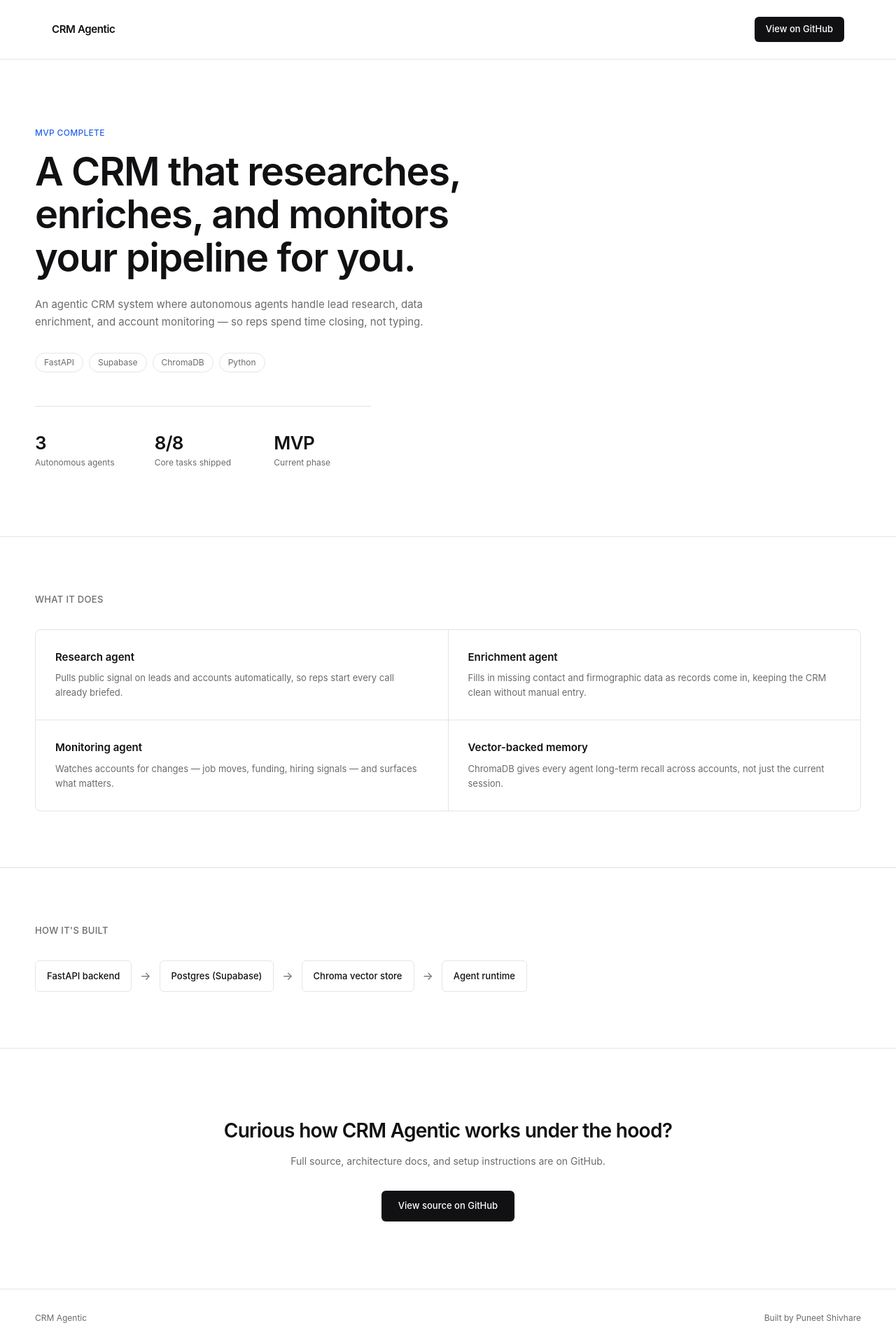
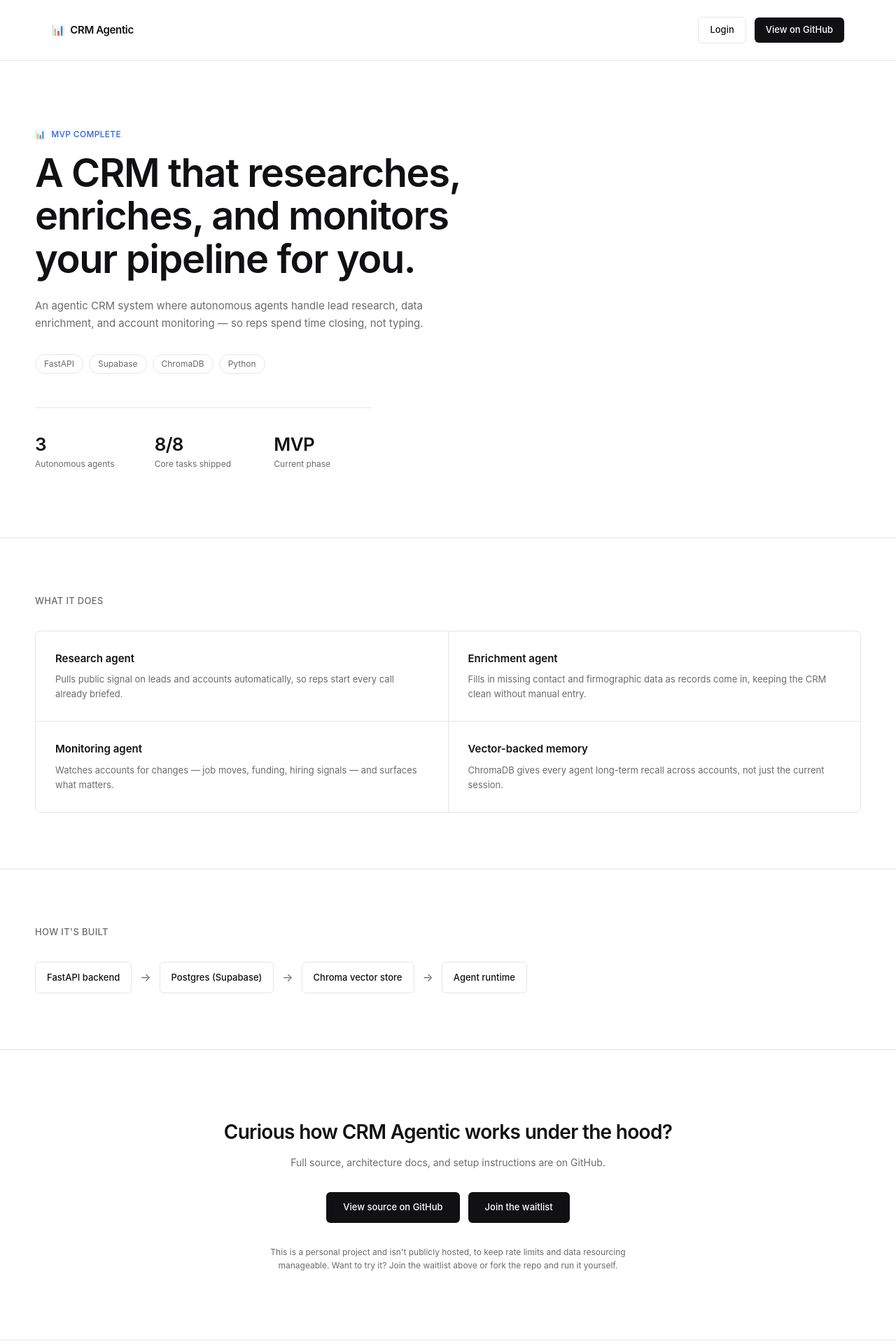
Before and after one commit to Puneetshivhare/crm-agentic-ui, a Next.js app: page / in a window 1280 px wide. Shown: the top 1920 px of the page at 70% size. Built offline with nearby package versions, Linux system fonts and the light colour scheme.

Commit message:
Add waitlist modal, icon in hero/nav

```diff
--- a/components/CTA.tsx
+++ b/components/CTA.tsx
@@ -1,4 +1,5 @@
 import { content } from "@/content";
+import WaitlistButton from "./WaitlistButton";
 
 export default function CTA() {
   return (
@@ -10,14 +11,22 @@ export default function CTA() {
         <p className="mx-auto mt-3 max-w-[480px] text-[14px] text-mute">
           Full source, architecture docs, and setup instructions are on GitHub.
         </p>
+        <div className="mt-8 flex flex-wrap items-center justify-center gap-3">
           <a
             href={content.githubUrl}
             target="_blank"
             rel="noreferrer"
-          className="mt-8 inline-block rounded-md bg-ink px-6 py-3 text-[13px] font-medium text-white transition-transform duration-300 ease-out hover:scale-[1.04]"
+            className="rounded-md bg-ink px-6 py-3 text-[13px] font-medium text-white transition-transform duration-300 ease-out hover:scale-[1.04]"
           >
             View source on GitHub
           </a>
+          <WaitlistButton label="Join the waitlist" variant="cta" />
+        </div>
+        <p className="mx-auto mt-8 max-w-[520px] text-[12px] leading-relaxed text-mute">
+          This is a personal project and isn&apos;t publicly hosted, to keep rate limits and
+          data resourcing manageable. Want to try it? Join the waitlist above or fork the repo
+          and run it yourself.
+        </p>
       </div>
     </section>
   );
--- a/components/Hero.tsx
+++ b/components/Hero.tsx
@@ -13,8 +13,9 @@ export default function Hero() {
           initial={{ opacity: 0, y: 8 }}
           animate={{ opacity: 1, y: 0 }}
           transition={{ duration: 0.5, ease }}
-          className="mb-4 text-[12px] font-medium uppercase tracking-wide text-amber"
+          className="mb-4 flex items-center gap-2 text-[12px] font-medium uppercase tracking-wide text-amber"
         >
+          <span aria-hidden>{content.icon}</span>
           {content.status}
         </motion.p>
         <motion.h1
--- a/components/Nav.tsx
+++ b/components/Nav.tsx
@@ -1,12 +1,16 @@
 import { content } from "@/content";
+import WaitlistButton from "./WaitlistButton";
 
 export default function Nav() {
   return (
     <header className="sticky top-0 z-50 border-b border-line bg-white/80 backdrop-blur">
       <div className="mx-auto flex max-w-content items-center justify-between px-6 py-6">
-        <span className="text-[15px] font-semibold tracking-tight">
+        <span className="flex items-center gap-2 text-[15px] font-semibold tracking-tight">
+          <span aria-hidden>{content.icon}</span>
           {content.projectName}
         </span>
+        <div className="flex items-center gap-3">
+          <WaitlistButton label="Login" variant="nav" />
           <a
             href={content.githubUrl}
             target="_blank"
@@ -16,6 +20,7 @@ export default function Nav() {
             View on GitHub
           </a>
         </div>
+      </div>
     </header>
   );
 }
--- /dev/null
+++ b/components/WaitlistButton.tsx
@@ -0,0 +1,124 @@
+"use client";
+
+import { useState, FormEvent } from "react";
+import { content } from "@/content";
+
+// Shared Formspree form for all project waitlists — submissions are tagged
+// with the project name via a hidden field. Replace with your own endpoint
+// from https://formspree.io once created.
+const FORMSPREE_ENDPOINT = "https://formspree.io/f/REPLACE_ME";
+
+export default function WaitlistButton({
+  label = "Login",
+  variant = "nav",
+}: {
+  label?: string;
+  variant?: "nav" | "cta";
+}) {
+  const [open, setOpen] = useState(false);
+  const [status, setStatus] = useState<"idle" | "sending" | "sent">("idle");
+  const [name, setName] = useState("");
+  const [email, setEmail] = useState("");
+
+  async function handleSubmit(e: FormEvent) {
+    e.preventDefault();
+    setStatus("sending");
+    try {
+      await fetch(FORMSPREE_ENDPOINT, {
+        method: "POST",
+        headers: {
+          Accept: "application/json",
+          "Content-Type": "application/json",
+        },
+        body: JSON.stringify({ name, email, project: content.projectName }),
+      });
+    } catch {
+      // Fail silently — the visitor still gets a confirmation either way.
+    }
+    setStatus("sent");
+  }
+
+  const triggerClass =
+    variant === "nav"
+      ? "rounded-md border border-line px-4 py-2 text-[13px] font-medium text-ink transition-transform duration-300 ease-out hover:scale-[1.04]"
+      : "inline-block rounded-md bg-ink px-6 py-3 text-[13px] font-medium text-white transition-transform duration-300 ease-out hover:scale-[1.04]";
+
+  return (
+    <>
+      <button onClick={() => setOpen(true)} className={triggerClass}>
+        {label}
+      </button>
+
+      {open && (
+        <div
+          className="fixed inset-0 z-[100] flex items-center justify-center bg-ink/40 px-6"
+          onClick={() => setOpen(false)}
+        >
+          <div
+            className="w-full max-w-[420px] rounded-lg bg-white p-8 shadow-xl"
+            onClick={(e) => e.stopPropagation()}
+          >
+            {status === "sent" ? (
+              <>
+                <p className="text-[16px] font-semibold">You&apos;re on the list.</p>
+                <p className="mt-2 text-[13px] leading-relaxed text-mute">
+                  Thanks — I&apos;ll reach out when there&apos;s a slot to try{" "}
+                  {content.projectName}.
+                </p>
+                <button
+                  onClick={() => setOpen(false)}
+                  className="mt-6 rounded-md bg-ink px-4 py-2 text-[13px] font-medium text-white"
+                >
+                  Close
+                </button>
+              </>
+            ) : (
+              <>
+                <p className="text-[16px] font-semibold">Join the waitlist</p>
+                <p className="mt-2 text-[13px] leading-relaxed text-mute">
+                  This is a personal project and isn&apos;t publicly hosted (rate limits + data
+                  resourcing). Leave your email and I&apos;ll reach out — or fork the repo and
+                  run it yourself.
+                </p>
+                <form onSubmit={handleSubmit} className="mt-5 space-y-3">
+                  <input
+                    required
+                    type="text"
+                    placeholder="Name"
+                    value={name}
+                    onChange={(e) => setName(e.target.value)}
+                    className="w-full rounded-md border border-line px-3 py-2 text-[13px] outline-none focus:border-ink"
+                  />
+                  <input
+                    required
+                    type="email"
+                    placeholder="Email"
+                    value={email}
+                    onChange={(e) => setEmail(e.target.value)}
+                    className="w-full rounded-md border border-line px-3 py-2 text-[13px] outline-none focus:border-ink"
+                  />
+                  <div className="flex gap-2 pt-1">
+                    <button
+                      type="submit"
+                      disabled={status === "sending"}
+                      className="flex-1 rounded-md bg-ink px-4 py-2 text-[13px] font-medium text-white disabled:opacity-60"
+                    >
+                      {status === "sending" ? "Sending..." : "Join waitlist"}
+                    </button>
+                    <button
+                      type="button"
+                      onClick={() => setOpen(false)}
+                      className="rounded-md border border-line px-4 py-2 text-[13px] font-medium text-ink"
+                    >
+                      Cancel
+                    </button>
+                  </div>
+                </form>
+              </>
+            )}
+          </div>
+        </div>
+      )}
+    </>
+  );
+}
```
Lines whose indentation alone changed are shown as unchanged.
